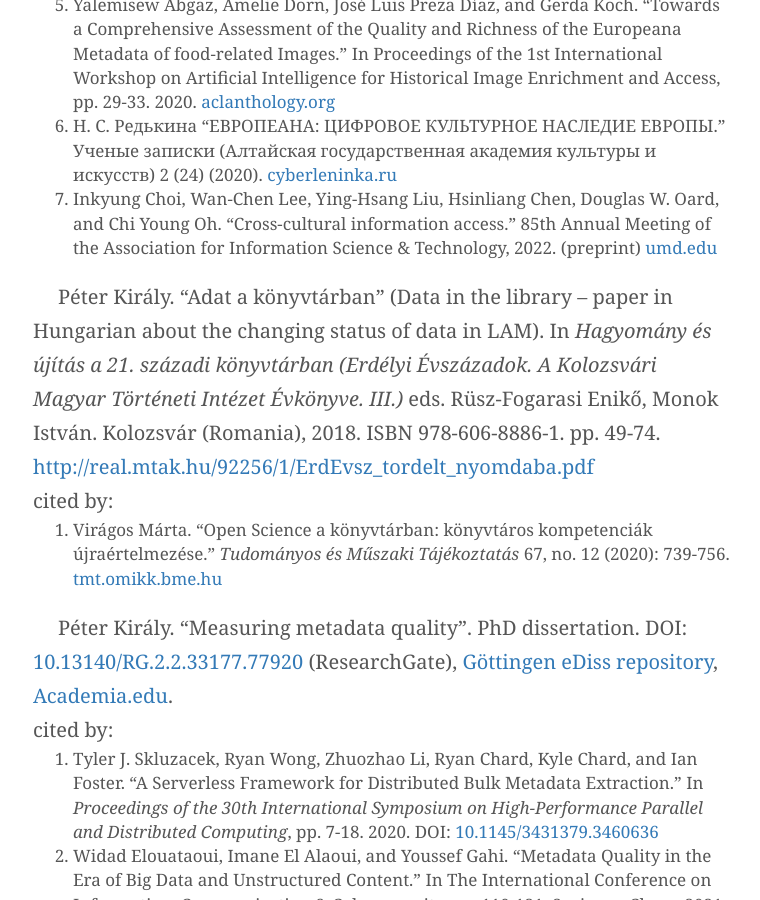
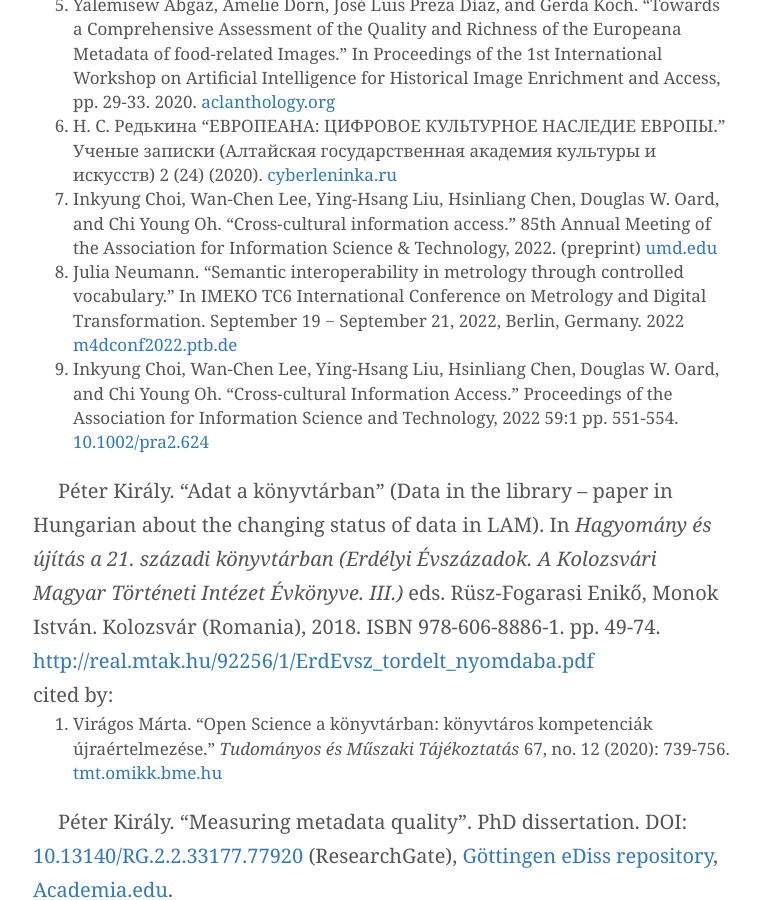
Before and after one commit to pkiraly/pkiraly.github.io, a Jekyll site: the page built from about.md, in a window 1280 px wide and 900 px high, scrolled down 8176 px. Shown: the whole window, without its empty margins (257-1017 px from the left). Built offline with Jekyll 4.4.1, drawn with Linux system fonts in a browser that asks for light colours; nearby versions of some CDN libraries; some web fonts are replaced; comment, search, counter and statistics services are not loaded.

Commit message:
Neumann, 2022 and Choi-Lee-Liu-Chen-Oard-Oh, 2022

```diff
--- a/about.md
+++ b/about.md
@@ -138,6 +138,8 @@
 5. Yalemisew Abgaz, Amelie Dorn, José Luis Preza Díaz, and Gerda Koch. "Towards a Comprehensive Assessment of the Quality and Richness of the Europeana Metadata of food-related Images." In Proceedings of the 1st International Workshop on Artificial Intelligence for Historical Image Enrichment and Access, pp. 29-33. 2020. [aclanthology.org](https://aclanthology.org/2020.ai4hi-1.5/)
 6. Н. С. Редькина "ЕВРОПЕАНА: ЦИФРОВОЕ КУЛЬТУРНОЕ НАСЛЕДИЕ ЕВРОПЫ." Ученые записки (Алтайская государственная академия культуры и искусств) 2 (24) (2020). [cyberleninka.ru](https://cyberleninka.ru/article/n/evropeana-tsifrovoe-kulturnoe-nasledie-evropy/pdf)
 7. Inkyung Choi, Wan-Chen Lee, Ying-Hsang Liu, Hsinliang Chen, Douglas W. Oard, and Chi Young Oh. "Cross-cultural information access." 85th Annual Meeting of the Association for Information Science & Technology, 2022. (preprint) [umd.edu](https://terpconnect.umd.edu/~oard/pdf/asist22panel.pdf)
+8. Julia Neumann. "Semantic interoperability in metrology through controlled vocabulary." In IMEKO TC6 International Conference on Metrology and Digital Transformation. September 19 − September 21, 2022, Berlin, Germany. 2022 [m4dconf2022.ptb.de](https://www.m4dconf2022.ptb.de/fileadmin/documents/m4dconf2022/Material/Paper/IMEKOTC6-M4Dconf-2022-P46-NEUMANN.pdf)
+9. Inkyung Choi, Wan-Chen Lee, Ying-Hsang Liu, Hsinliang Chen, Douglas W. Oard, and Chi Young Oh. "Cross-cultural Information Access." Proceedings of the Association for Information Science and Technology, 2022 59:1 pp. 551-554. [10.1002/pra2.624](https://doi.org/10.1002/pra2.624)
 
 Péter Király. “Adat a könyvtárban” (Data in the library -- paper in Hungarian about the changing status of data in LAM). In *Hagyomány és újítás a 21. századi könyvtárban (Erdélyi Évszázadok. A Kolozsvári Magyar Történeti Intézet Évkönyve. III.)* eds. Rüsz-Fogarasi Enikő, Monok István. Kolozsvár (Romania), 2018. ISBN 978-606-8886-1. pp. 49-74. [http://real.mtak.hu/92256/1/ErdEvsz_tordelt_nyomdaba.pdf](http://real.mtak.hu/92256/1/ErdEvsz_tordelt_nyomdaba.pdf)<br/>
 cited by:<br/>
```
